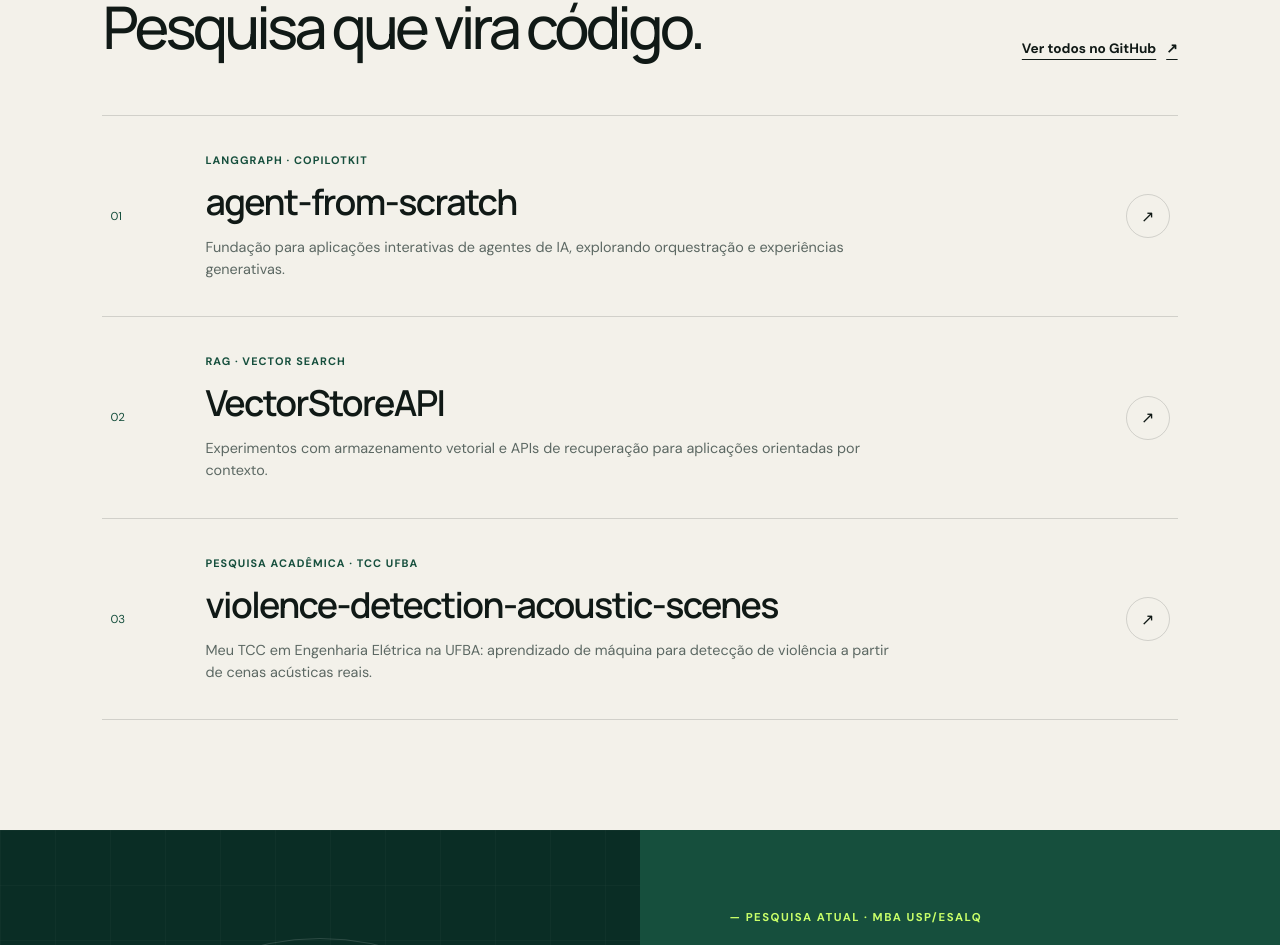
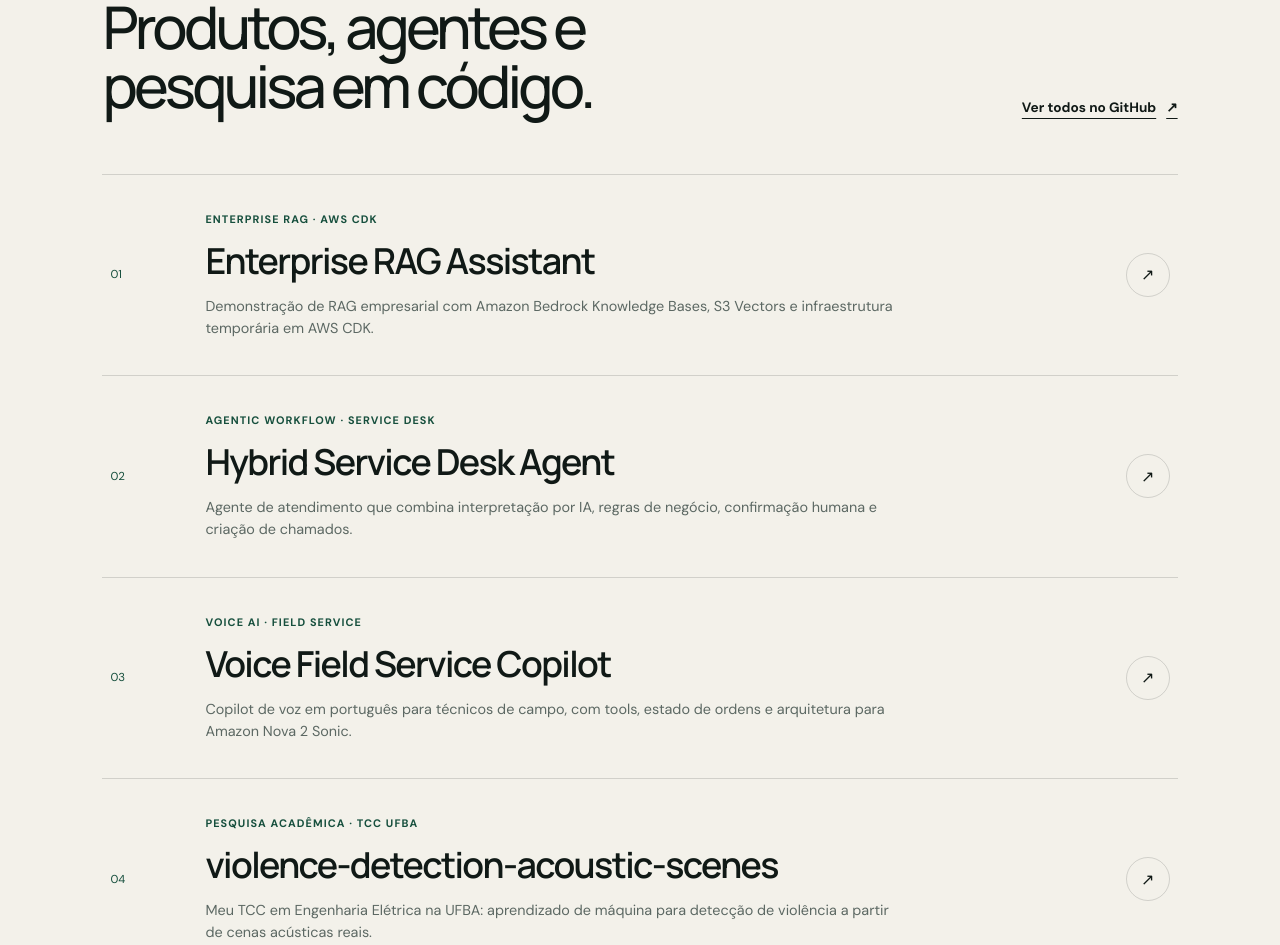
Before and after one commit to caleo-hub/site-pessoal-caleo, a Next.js app: page / in a window 1280 px wide. Shown: the part 2392-3337 px from the top of the page. Built offline with nearby package versions, Linux system fonts and the light colour scheme.

Commit message:
Refresh portfolio project highlights
Feature the three primary portfolio repositories while retaining the UFBA acoustic-violence-detection thesis.

```diff
--- a/src/app/page.tsx
+++ b/src/app/page.tsx
@@ -27,18 +27,25 @@ const capabilities = [
 
 const projects = [
   {
-    name: "agent-from-scratch",
-    tag: "LangGraph · CopilotKit",
+    name: "Enterprise RAG Assistant",
+    tag: "Enterprise RAG · AWS CDK",
     description:
-      "Fundação para aplicações interativas de agentes de IA, explorando orquestração e experiências generativas.",
-    href: "https://github.com/caleo-hub/agent-from-scratch"
+      "Demonstração de RAG empresarial com Amazon Bedrock Knowledge Bases, S3 Vectors e infraestrutura temporária em AWS CDK.",
+    href: "https://github.com/caleo-hub/enterprise-rag-assistant"
   },
   {
-    name: "VectorStoreAPI",
-    tag: "RAG · Vector Search",
+    name: "Hybrid Service Desk Agent",
+    tag: "Agentic Workflow · Service Desk",
     description:
-      "Experimentos com armazenamento vetorial e APIs de recuperação para aplicações orientadas por contexto.",
-    href: "https://github.com/caleo-hub/VectorStoreAPI"
+      "Agente de atendimento que combina interpretação por IA, regras de negócio, confirmação humana e criação de chamados.",
+    href: "https://github.com/caleo-hub/hybrid-service-desk-agent"
+  },
+  {
+    name: "Voice Field Service Copilot",
+    tag: "Voice AI · Field Service",
+    description:
+      "Copilot de voz em português para técnicos de campo, com tools, estado de ordens e arquitetura para Amazon Nova 2 Sonic.",
+    href: "https://github.com/caleo-hub/voice-field-service-copilot"
   },
   {
     name: "violence-detection-acoustic-scenes",
@@ -171,7 +178,7 @@ export default function HomePage() {
         <div className="section-heading">
           <div>
             <div className="section-label">Projetos selecionados</div>
-            <h2>Pesquisa que vira código.</h2>
+            <h2>Produtos, agentes e pesquisa em código.</h2>
           </div>
           <a className="text-link" href="https://github.com/caleo-hub?tab=repositories" target="_blank" rel="noreferrer">
             Ver todos no GitHub <ArrowIcon />
```
Also changed, not shown: 1 other file (tests, documents, lock files or other folders).
